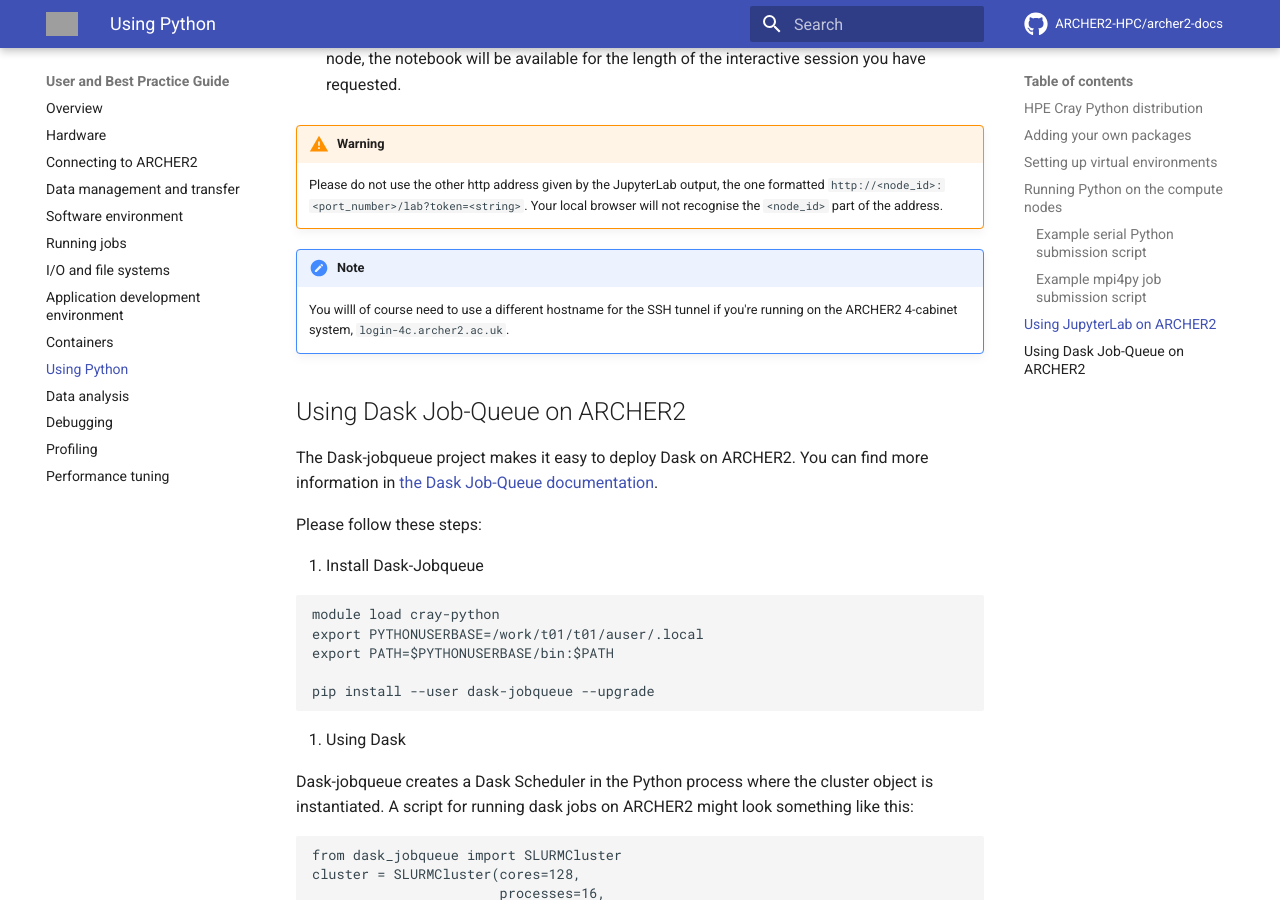
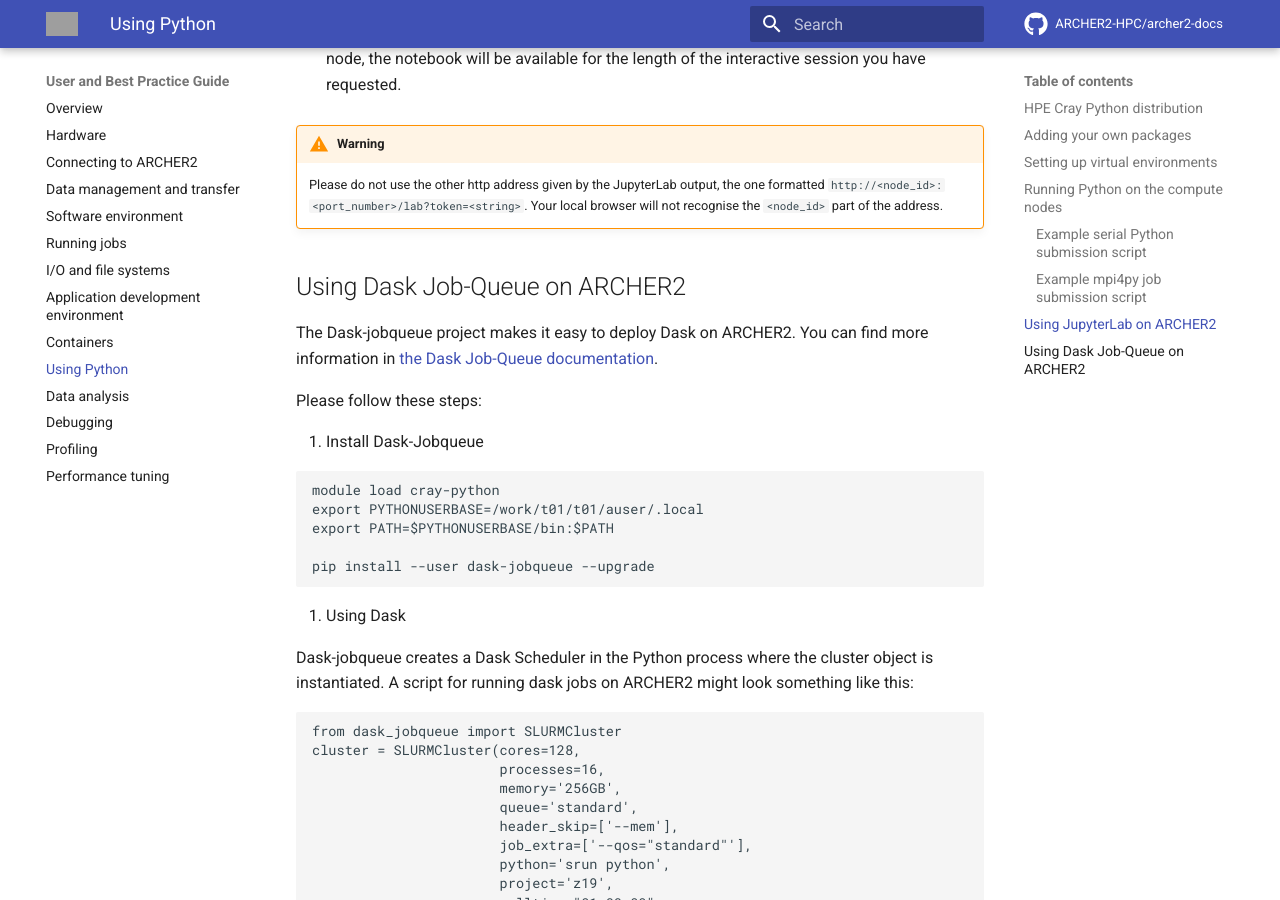
Before and after one commit to ARCHER2-HPC/archer2-docs, an MkDocs documentation site: the page built from docs/user-guide/python.md, in a window 1280 px wide and 900 px high, scrolled down 6292 px. Built offline with MkDocs 1.6.1 and Material for MkDocs 9.7.7, drawn with Linux system fonts in a browser that asks for light colours; comment, search, counter and statistics services are not loaded; grey boxes are pictures that could not be loaded.

Commit message:
Remove 4cab reference

```diff
--- a/docs/user-guide/python.md
+++ b/docs/user-guide/python.md
@@ -258,10 +258,6 @@
     the one formatted `http://<node_id>:<port_number>/lab?token=<string>`. Your local
     browser will not recognise the `<node_id>` part of the address.
 
-!!! note
-    You willl of course need to use a different hostname for the SSH tunnel if you're running on the
-    ARCHER2 4-cabinet system, `login-4c.archer2.ac.uk`.
-
 ## Using Dask Job-Queue on ARCHER2
 
 The Dask-jobqueue project makes it easy to deploy Dask on ARCHER2.
```
